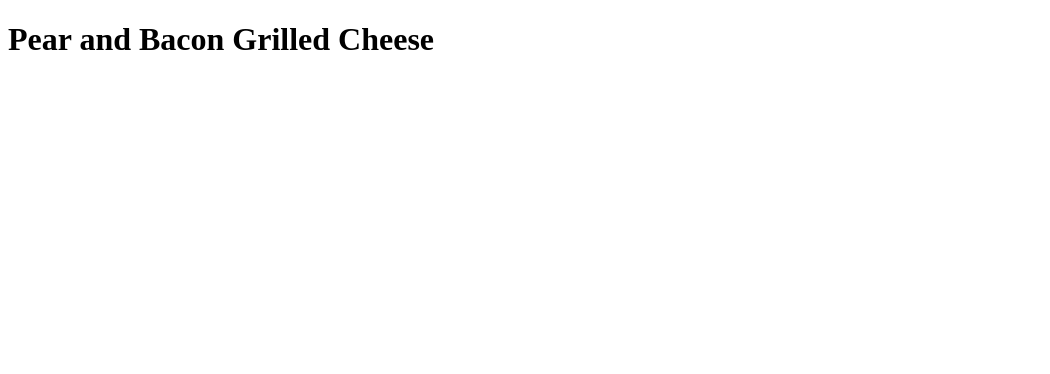
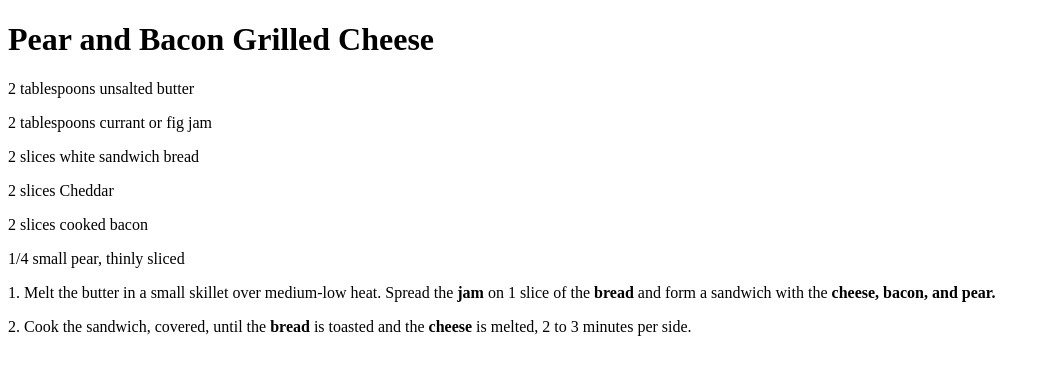
Before and after one commit to Rich-McGrath/Pear-and-Bacon-Grilled-Cheese, a plain HTML site: page index.html in a window 1280 px wide. Shown: the whole page, without its empty margins (0-1050 px from the left). Drawn offline with Linux system fonts and the light colour scheme.

Commit message:
completed step 3

```diff
--- a/index.html
+++ b/index.html
@@ -1,10 +1,16 @@
 <!doctype html>
   <head>
-    <title>
-        Grilled Cheese Recipes
-      </title>
+    <title>Grilled Cheese Recipes</title>
   </head>
   <body>
     <h1>Pear and Bacon Grilled Cheese</h1>
+    <p>2 tablespoons unsalted butter</p>
+    <p>2 tablespoons currant or fig jam</p>
+    <p>2 slices white sandwich bread</p>
+    <p>2 slices Cheddar</p>
+    <p>2 slices cooked bacon</p>
+    <p>1/4 small pear, thinly sliced</p>
+    <p>1. Melt the </strong>butter</strong> in a small skillet over medium-low heat. Spread the <strong>jam</strong> on 1 slice of the <strong>bread</strong> and form a sandwich with the <strong>cheese, bacon, and pear.</strong></p>
+    <p>2. Cook the sandwich, covered, until the <strong>bread</strong> is toasted and the <strong>cheese</strong> is melted, 2 to 3 minutes per side.</p>
   </body>
 </html>
```
